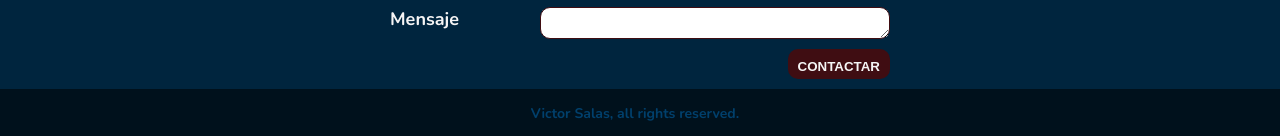
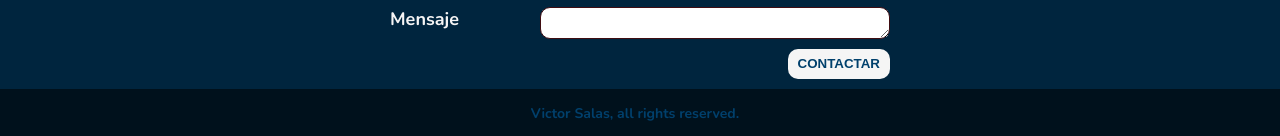
Before and after one commit to salasvictor-dev/Venezuela-website, a plain HTML site: page index.html in a window 1280 px wide. Shown: the part 1778-1914 px from the top of the page. Drawn offline with nearby package versions, Linux system fonts and the light colour scheme.

Commit message:
fixed contact buttom from messages section

```diff
--- a/css/styles.css
+++ b/css/styles.css
@@ -260,17 +260,18 @@ a:hover {
 }
 
 input[type="submit"] {
-    background-color: #3f0d12;
-    padding: 10px;
-    color: #f5f5f5;
-    font-weight: 600;
+    background-color: #f5f5f5;
+    padding: 5px 10px;
+    color: #00406c;
+    font-weight: 800;
     border: none;
     grid-column: 2/3;
     justify-self: end;
 }
 
 input[type="submit"]:hover {
-    background-color: #8d775f;
+    background-color: #00406c;
+    color: #f5f5f5;
     cursor: pointer;
 }
 
```
